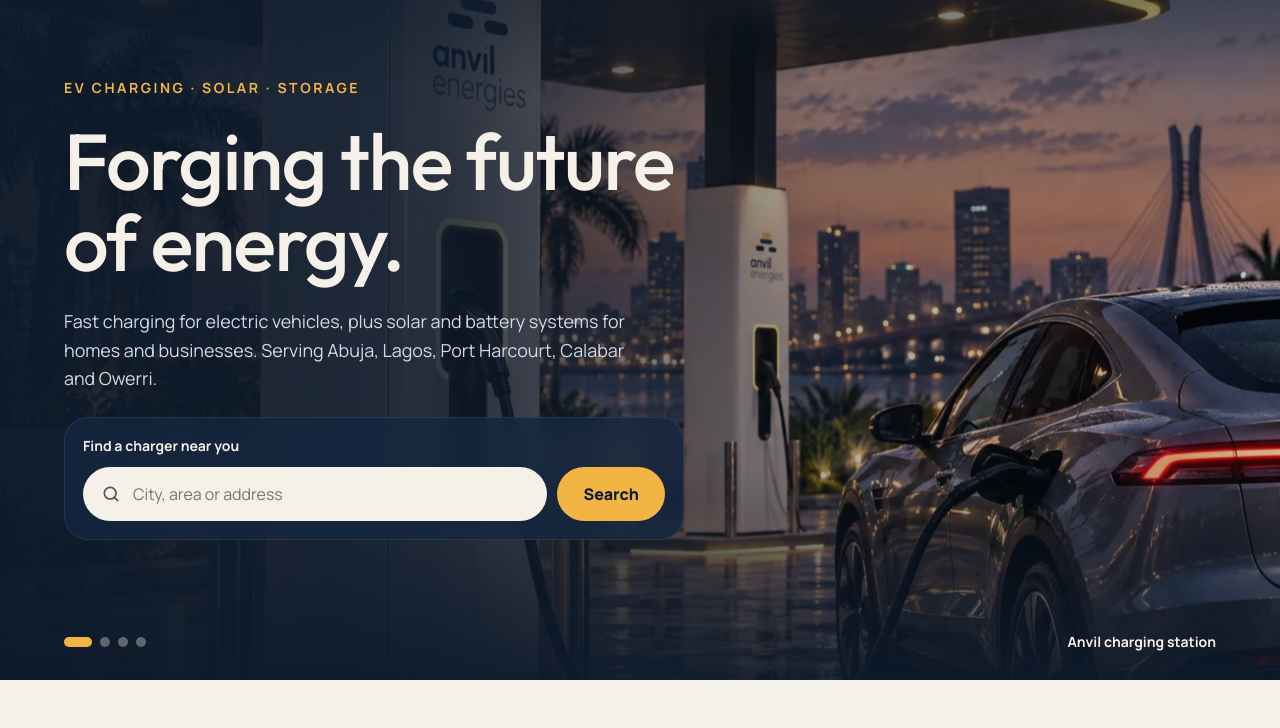
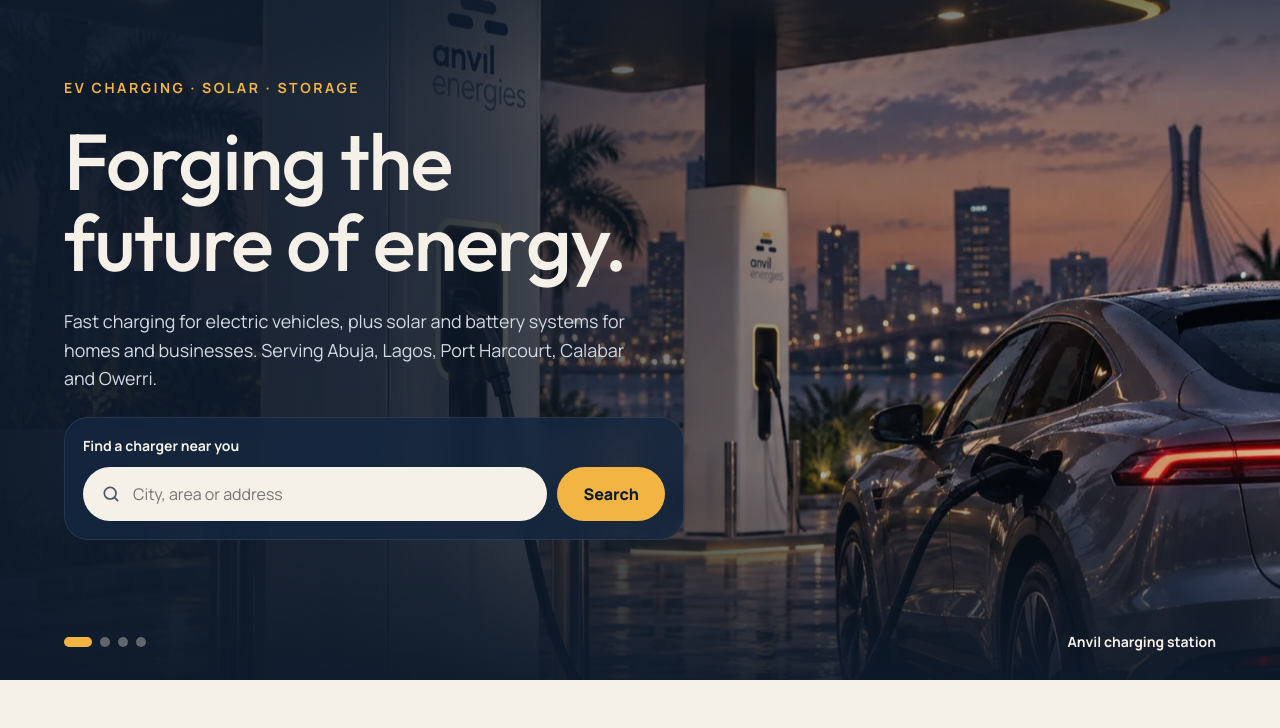
Before and after one commit to vycount/anvilenergies.com, a plain HTML site: page index.html in a window 1280 px wide. Shown: the part 72-800 px from the top of the page. Drawn offline with Linux system fonts and the light colour scheme.

Commit message:
Widen the hero text column so the headline fits on two lines
The hero column was capped at 640px, which squeezed the headline into three lines on wide screens. Allow up to 960px and balance the line breaks.

Co-Authored-By: Claude Sonnet 5.5 <noreply@anthropic.com>
Claude-Session: https://claude.ai/code/session_012duNf7ChdM1mkxcU2N4pfg

```diff
--- a/index.html
+++ b/index.html
@@ -52,8 +52,8 @@ h1,h2,h3{font-family:'Outfit',system-ui,sans-serif;margin:0}
 .slide img{display:block;width:100%;height:100%;object-fit:cover;object-position:center 55%}
 .hero-bg::after{content:"";position:absolute;inset:0;background:linear-gradient(90deg,rgba(14,27,44,.96) 0%,rgba(14,27,44,.86) 34%,rgba(14,27,44,.35) 64%,rgba(14,27,44,.15) 100%),linear-gradient(0deg,rgba(14,27,44,.9) 0%,rgba(14,27,44,0) 28%),linear-gradient(180deg,rgba(14,27,44,.75) 0%,rgba(14,27,44,0) 22%)}
 .hero-inner{position:relative;z-index:1;padding-top:120px;padding-bottom:110px}
-.hero-copy{max-width:640px;display:flex;flex-direction:column;gap:24px}
-.hero h1{font-weight:500;font-size:clamp(44px,6.2vw,92px);line-height:1.02;letter-spacing:-.02em}
+.hero-copy{max-width:min(100%,960px);display:flex;flex-direction:column;gap:24px}
+.hero h1{font-weight:500;font-size:clamp(44px,6.2vw,92px);line-height:1.02;letter-spacing:-.02em;text-wrap:balance}
 .lead{margin:0;font-size:clamp(17px,1.4vw,20px);line-height:1.6;color:#D3DAE3;max-width:580px}
 .finder{display:flex;flex-direction:column;gap:12px;background:rgba(20,39,64,.78);backdrop-filter:blur(10px);-webkit-backdrop-filter:blur(10px);border:1px solid rgba(255,255,255,.08);border-radius:24px;padding:18px;max-width:620px}
 .finder-t{font-size:14px;font-weight:700}
```
